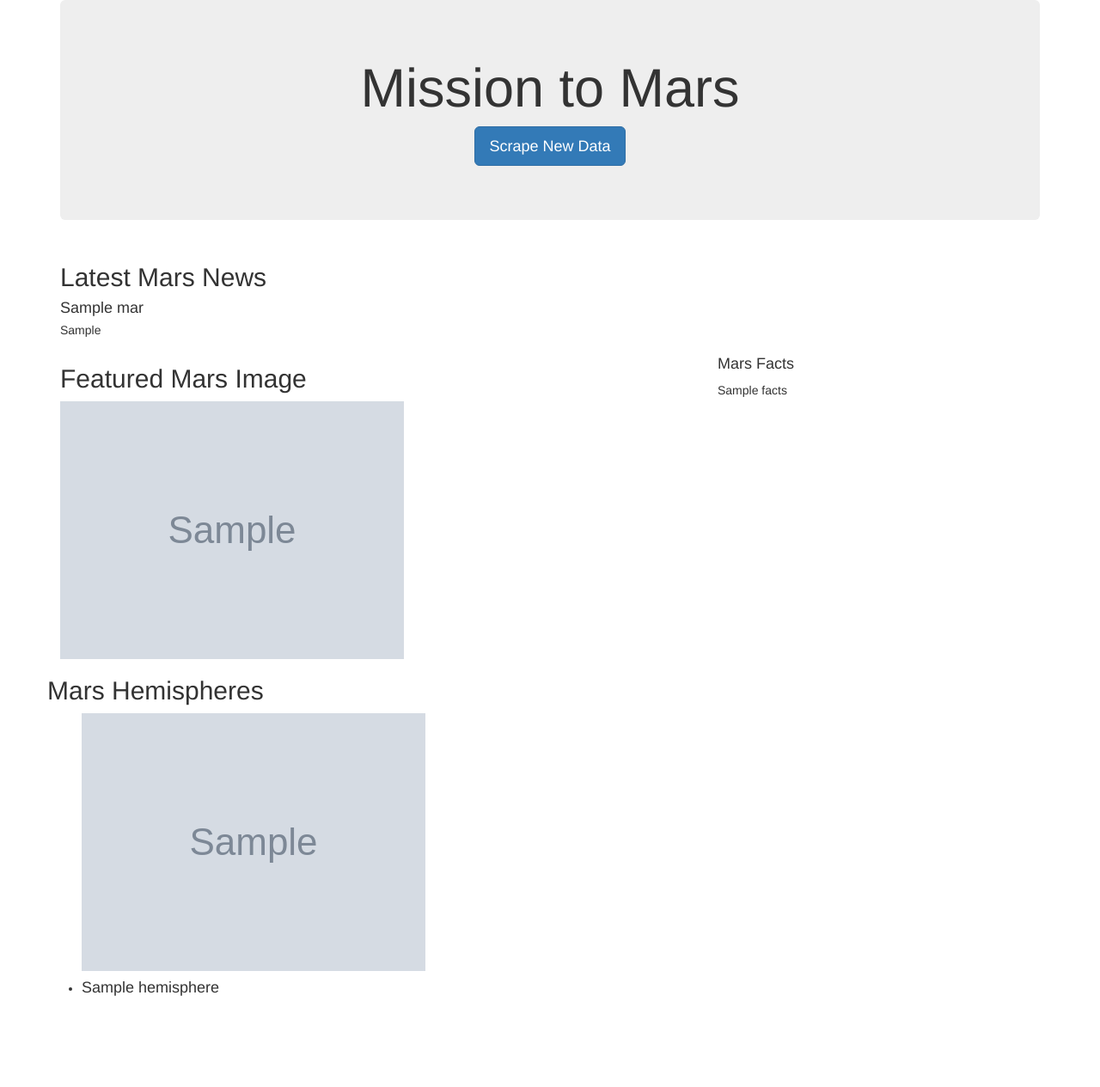
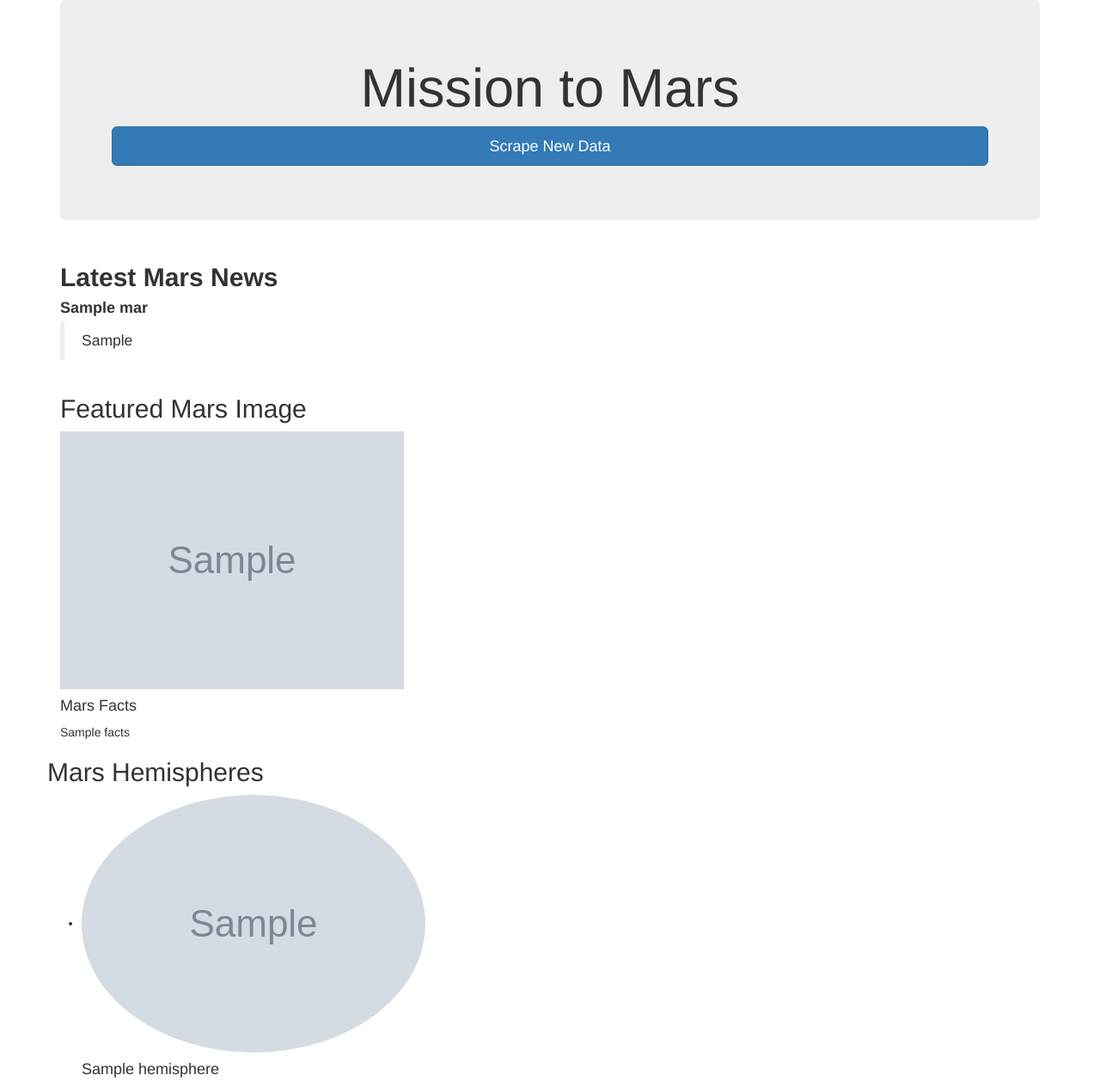
Before and after one commit to Mary-Wood/Mission-to-Mars, a Flask app: page / in a window 1280 px wide. Shown: the whole page at 86% size. Before the commit the page ends 1159 px from the top, so only its background shows below. Run offline with Flask 2, Linux system fonts and the light colour scheme; grey boxes marked "Sample" are stand-in pictures; a database or web service that is not in the repository returns one stand-in record (values such as "Sample title"); some libraries are stand-ins or nearby versions.

Commit message:
Finishing challenge 3

```diff
--- a/templates/index.html
+++ b/templates/index.html
@@ -16,23 +16,23 @@
       <div class="jumbotron text-center">
         <h1>Mission to Mars</h1>
         <!-- Add a button to activate scraping script -->
-        <p><a class="btn btn-primary btn-lg" href="/scrape" role="button">Scrape New Data</a></p>
+        <p><a class="btn btn-primary btn-lg btn-block" href="/scrape" role="button">Scrape New Data</a></p>
       </div>
       <!-- Add section for Mars News -->
       <div class="row" id="mars-news">
-        <div class="col-md-12">
+        <div class="col-xs-12">
           <div class="media">
             <div class="media-body">
-              <h2>Latest Mars News</h2>
-              <h4 class="media-heading">{{ mars.news_title }}</h4>
-              <p>{{ mars.news_paragraph }}</p>
+              <h2><strong>Latest Mars News</strong></h2>
+              <h4 class="media-heading"><strong>{{ mars.news_title }}</strong></h4>
+              <blockquote><p>{{ mars.news_paragraph }}</p></blockquote>
             </div>
           </div>
         </div>
       </div>
       <!-- Section for Featured Image and Facts table -->
       <div class="row" id="mars-featured-image">
-        <div class="col-md-8">
+        <div class="col-xs-12">
           <h2>Featured Mars Image</h2>
           <img
             src="{{mars.featured_image }}"
@@ -40,21 +40,21 @@
             alt="Responsive image"
           />
         </div>
-        <div class="col-md-4">
+        <div class="col-xs-12">
           <!-- Mars Facts -->
-          <div class="row" id="mars-facts">
+          <div class="table.table-striped" id="mars-facts">
             <h4>Mars Facts</h4>
             {{ mars.facts | safe }}
           </div>
         </div>
       <div class = "row" id="mars-hemisphere_url">
-        <div class="col-md-8">
+        <div class="col-xs-12">
           <h2>Mars Hemispheres</h2>
           {% for hemisphere in mars.hemispheres %}
           <ul>
             <tr>
               <li><img src="{{hemisphere.image_url}}"
-                class="img-responsive"
+                class="img-circle"
                 alt="Hemisphere picture" >
               <h4>{{hemisphere.title}}</h4></li>
             </tr>
```
Also changed, not shown: scraping.py (line endings or trailing spaces).
